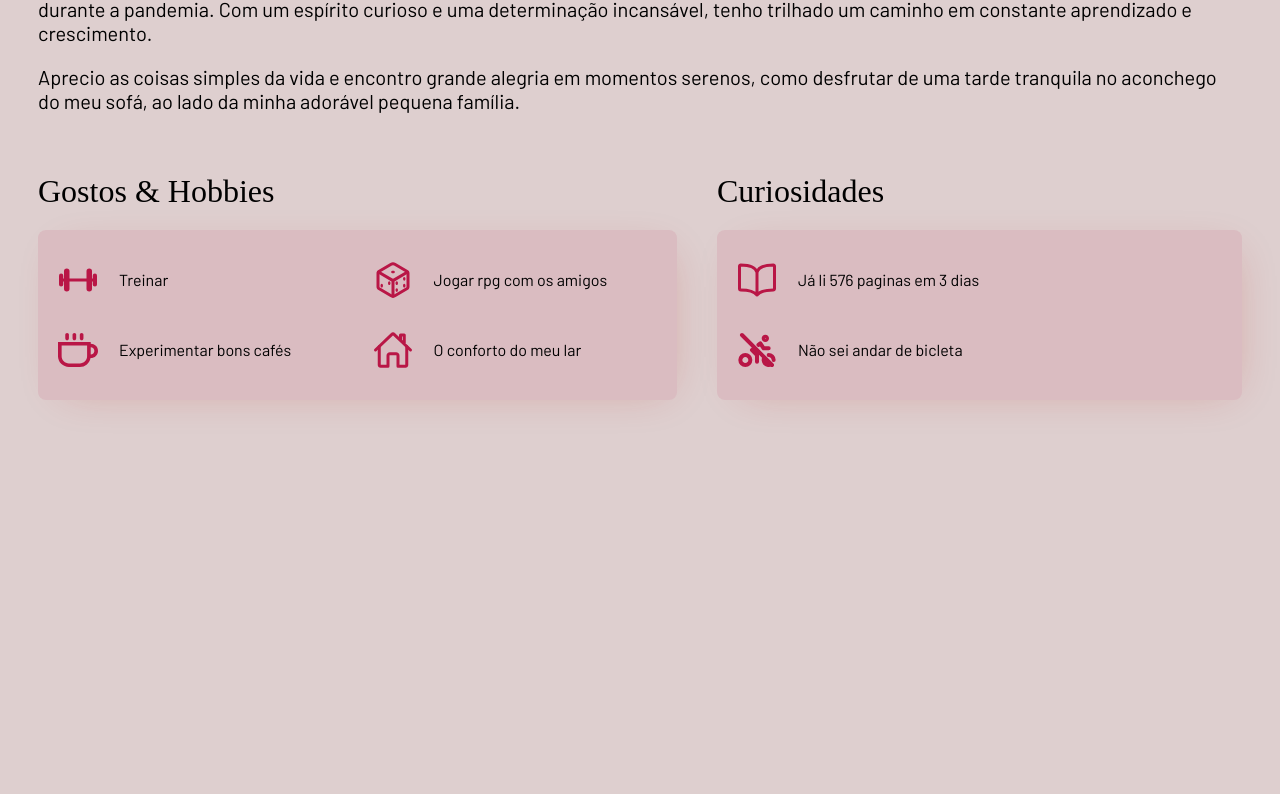
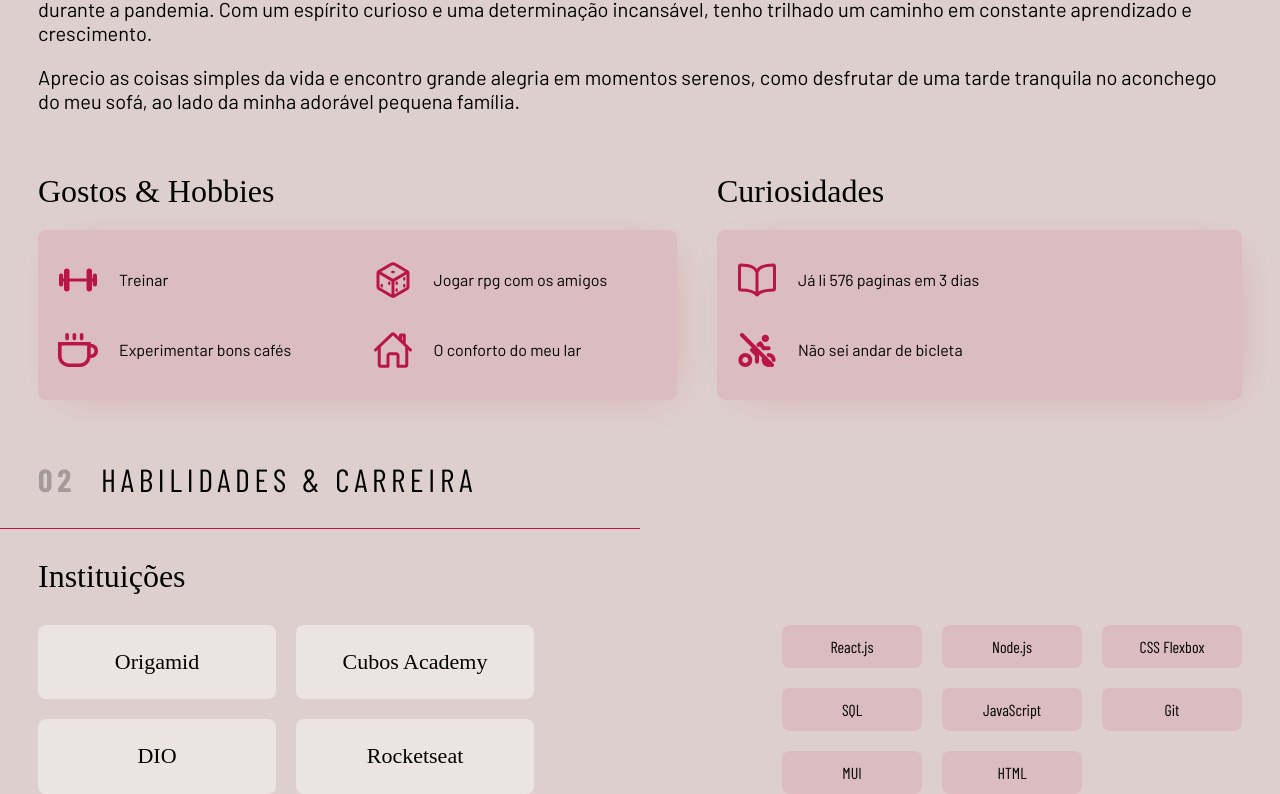
Before and after one commit to TayAmorim/MeuPerfil.emFoco, a React (Vite) app: page / in a window 1280 px wide. Shown: the part 900-1694 px from the top of the page. Before the commit the page ends 1360 px from the top, so only its background shows below. Built offline with nearby package versions, Linux system fonts and the light colour scheme; a web font is replaced by a local one.

Commit message:
feature estrura basica da seção de habilidades

```diff
--- a/src/App.css
+++ b/src/App.css
@@ -77,7 +77,7 @@ html {
   position: absolute;
   left: 0;
   top: auto;
-  min-width: 570px;
+  width: 50%;
   height: 1px;
   background: var(--highlightPrimary);
 }
@@ -94,3 +94,15 @@ html {
   font-weight: normal;
   font-size: 3.2rem;
 }
+
+.cardActive {
+  background: var(--bgActive);
+  color: var(--white);
+  font-weight: bold;
+}
+
+.buttonActive {
+  background: var(--bgActive);
+  font-weight: bold;
+  color: var(--white);
+}
--- a/src/App.jsx
+++ b/src/App.jsx
@@ -3,6 +3,7 @@ import Header from "./components/Header";
 import GithubIcon from "./assets/github.png";
 import LinkedinIcon from "./assets/linkedin.png";
 import About from "./components/About";
+import Skills from "./components/Skills";
 
 function App() {
   return (
@@ -41,6 +42,7 @@ function App() {
         </div>
       </section>
       <About />
+      <Skills />
     </>
   );
 }
--- a/src/components/About.jsx
+++ b/src/components/About.jsx
@@ -11,7 +11,7 @@ function About() {
   return (
     <section className={`container ${styles.about}`}>
       <div className={styles.aboutInfo}>
-        <TitleContainer section="SOBRE MIM" />
+        <TitleContainer number="01" section="SOBRE MIM" />
         <p className="bodyText">
           Sou uma “mãe” de pet, e minha jornada ganhou novas cores quando me
           redescobri na área da tecnologia durante o turbilhão que foi trabalhar
--- /dev/null
+++ b/src/components/Button.jsx
@@ -0,0 +1,8 @@
+/* eslint-disable react/prop-types */
+import styles from "./Button.module.css";
+
+function Button({ children, className }) {
+  return <button className={` ${styles.button}`}>{children}</button>;
+}
+
+export default Button;
--- /dev/null
+++ b/src/components/Button.module.css
@@ -0,0 +1,18 @@
+button {
+  min-width: 238px;
+  padding-block: 10px;
+  border-radius: 8px;
+  border: none;
+  cursor: pointer;
+  font-size: 2.2rem;
+  transition: all 0.2s;
+}
+
+.button {
+  background: var(--bgSecondary);
+  font-family: var(--heading);
+}
+
+.button:hover {
+  border: 1px solid var(--highlightPrimary);
+}
--- /dev/null
+++ b/src/components/Skills.jsx
@@ -0,0 +1,42 @@
+import Button from "./Button";
+import styles from "./Skills.module.css";
+import TitleContainer from "./TitleContainer";
+
+function Skills() {
+  const institutions = ["Origamid", "Cubos Academy", "DIO", "Rocketseat"];
+  const skills = [
+    "React.js",
+    "Node.js",
+    "CSS  Flexbox",
+    "SQL",
+    "JavaScript",
+    "Git",
+    "MUI",
+    "HTML",
+  ];
+
+  return (
+    <section className={`container ${styles.skills}`}>
+      <TitleContainer number="02" section="HABILIDADES & CARREIRA" />
+      <h2 className={`subtitleContainer ${styles.subtitle}`}>Instituições</h2>
+      <div className={styles.containerGroup}>
+        <div className={styles.groupButton}>
+          {institutions.map((instit, index) => (
+            <Button className="buttonActive" key={index}>
+              {instit}
+            </Button>
+          ))}
+        </div>
+        <div className={styles.groupSkill}>
+          {skills.map((skill, index) => (
+            <div key={index} className={`${styles.card}`}>
+              {skill}
+            </div>
+          ))}
+        </div>
+      </div>
+    </section>
+  );
+}
+
+export default Skills;
--- /dev/null
+++ b/src/components/Skills.module.css
@@ -0,0 +1,29 @@
+.subtitle {
+  padding-block: 30px;
+}
+
+.containerGroup {
+  display: flex;
+  justify-content: space-between;
+}
+
+.groupButton {
+  display: grid;
+  grid-template-columns: 1fr 1fr;
+  gap: 20px;
+}
+
+.groupSkill {
+  display: grid;
+  grid-template-columns: 1fr 1fr 1fr;
+  gap: 20px;
+}
+
+.card {
+  width: 140px;
+  padding-block: 12px;
+  background: var(--bgCard);
+  font-family: var(--heading2);
+  text-align: center;
+  border-radius: 8px;
+}
--- a/src/components/TitleContainer.jsx
+++ b/src/components/TitleContainer.jsx
@@ -1,11 +1,11 @@
 /* eslint-disable react/prop-types */
 import styles from "./TitleContainer.module.css";
 
-function TitleContainer({ section }) {
+function TitleContainer({ section, number }) {
   return (
     <div className="titleGroup">
       <h2 className={`subtitle ${styles.title} titleSection`}>
-        <span className="numberSection">01</span>
+        <span className="numberSection">{number}</span>
         {section}
       </h2>
     </div>
--- a/src/index.css
+++ b/src/index.css
@@ -10,6 +10,7 @@
   --bgCard: rgba(185, 22, 70, 0.1);
   --bgSecondary: rgba(255, 255, 255, 0.4);
   --bgActive: rgba(185, 22, 70, 0.5);
+  --white: #ffffff;
 }
 
 * {
```
